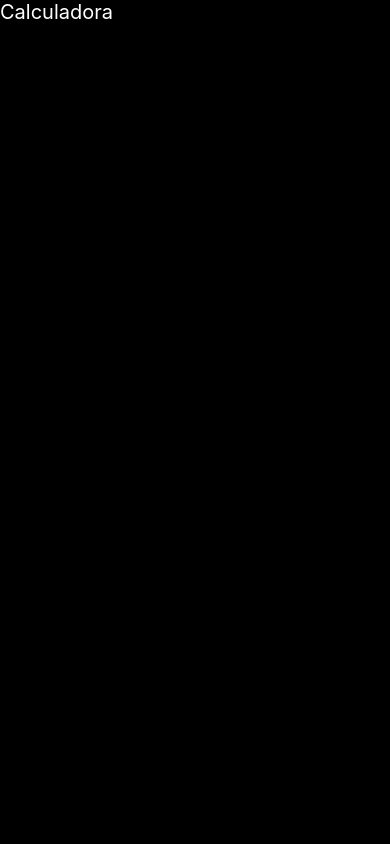
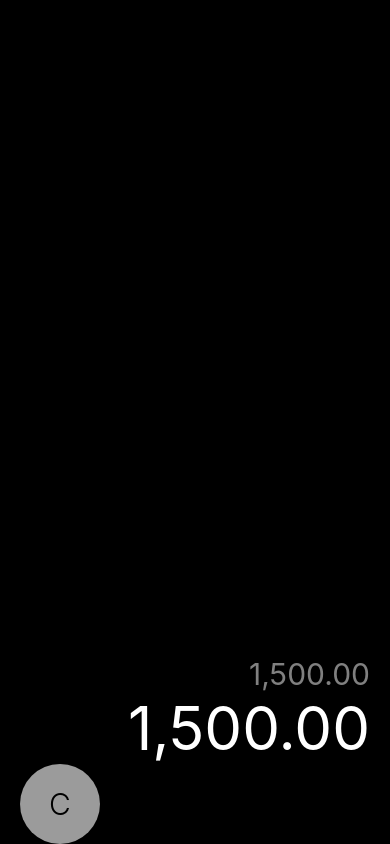
Before and after one commit to EcheCostabel/ios-calculator, a React Native app: screen / in a window 390 px wide. Built offline with nearby package versions, Linux system fonts and the light colour scheme.

Commit message:
adding buttons and  styles

```diff
--- a/App.tsx
+++ b/App.tsx
@@ -1,11 +1,11 @@
-import { View } from 'react-native';
+import { View, StatusBar } from 'react-native';
 import { CalculatorScreen } from './src/screens/CalculatorScreen';
 import { styles } from './src/screens/appTheme';
 
 export default function App() {
   return (
     <View style={styles.background} >
-      {/* <StatusBar /> */}
+      <StatusBar />
       <CalculatorScreen />
 
     </View>
--- a/src/screens/CalculatorScreen.tsx
+++ b/src/screens/CalculatorScreen.tsx
@@ -4,8 +4,15 @@ import { styles } from './appTheme'
 
 export const CalculatorScreen = () => {
   return (
-    <View>
-        <Text style={styles.text}>Calculadora</Text>
+    <View style={styles.calcContainer}>
+        <Text style={styles.littleResult}> 1,500.00</Text>
+        <Text style={styles.result}> 1,500.00</Text>
+
+        <View>
+            <View style={styles.button}>
+                <Text style={styles.textButton}>C</Text>
+            </View>
+        </View>
     </View>
   )
 }
--- a/src/screens/appTheme.tsx
+++ b/src/screens/appTheme.tsx
@@ -3,10 +3,36 @@ import { StyleSheet } from "react-native"
 export const styles = StyleSheet.create({
     background: {
         flex: 1,
-        backgroundColor: 'black'
+        backgroundColor: 'black',
+        paddingHorizontal: 20,
     },
-    text: {
+    result: {
         color: 'white',
-        fontSize: 20
+        fontSize: 60,
+        textAlign: 'right',
+    },
+    littleResult:{
+        color: 'rgba(255,255,255,0.5)',
+        fontSize: 30,
+        textAlign: 'right',
+    },
+    calcContainer: {
+        flex: 1,
+        justifyContent: 'flex-end'
+    },
+    button: {
+        height: 80,
+        width: 80,
+        backgroundColor: '#9B9B9B',
+        borderRadius: 100,
+        justifyContent: 'center'
+    },
+    textButton: {
+        textAlign: 'center',
+        padding: 10,
+        fontSize: 30,
+        color: 'black',
+        fontWeight: '300'
     }
+
  })
```
